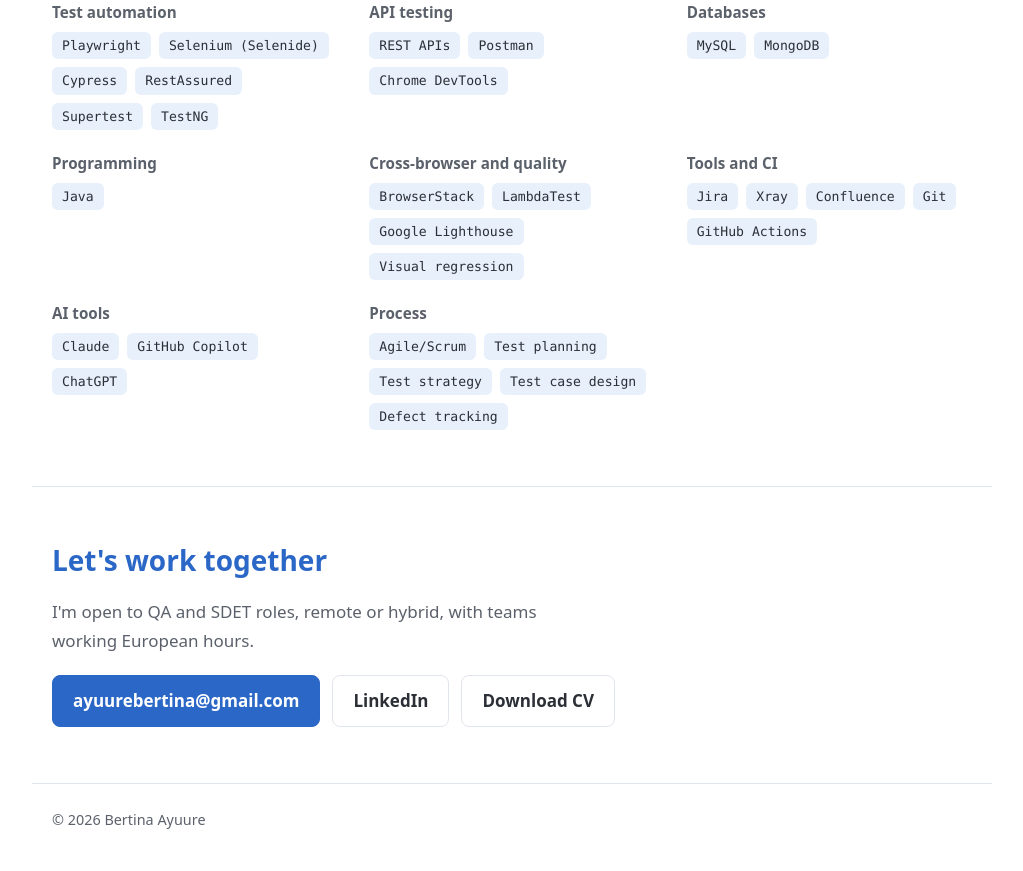
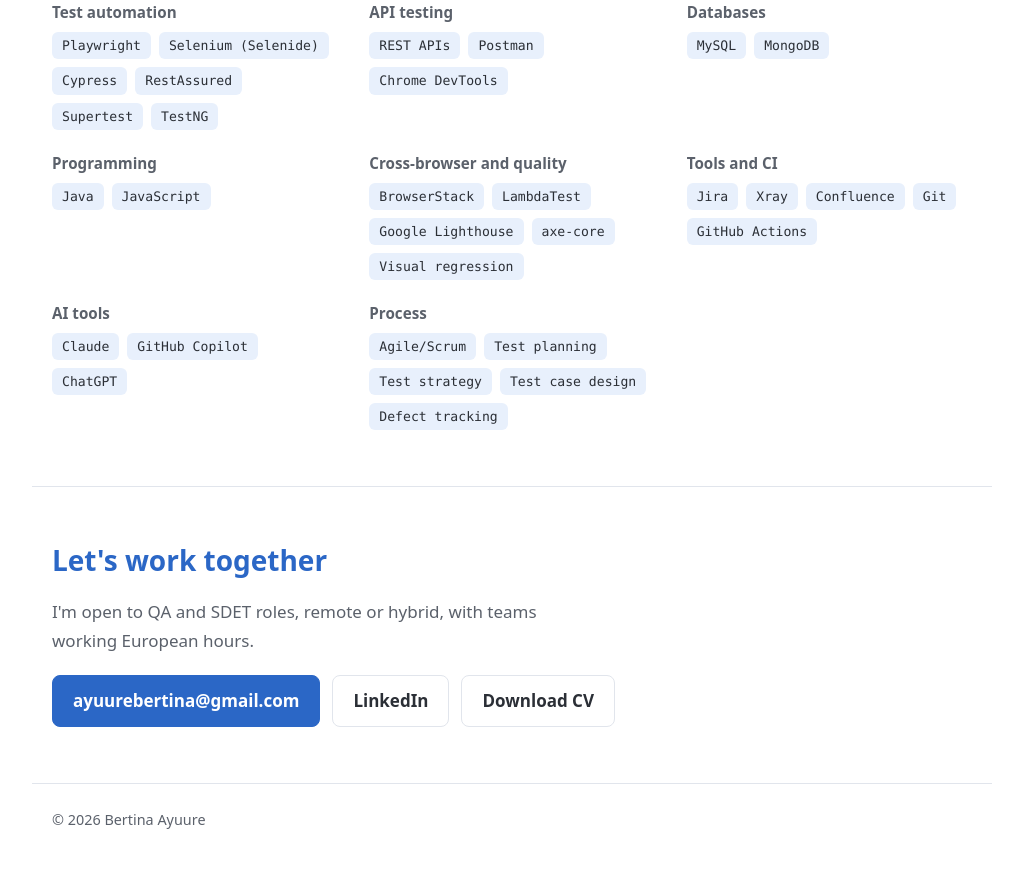
Before and after one commit to ayuure/portfolio, a website: page index.html in a window 1280 px wide. Shown: the part 5070-5941 px from the top of the page, without its empty margins (128-1151 px from the left). Drawn offline with Linux system fonts and the light colour scheme.

Commit message:
Add axe-core and JavaScript to the Toolbox

```diff
--- a/index.html
+++ b/index.html
@@ -246,8 +246,8 @@
         <div><h3>Test automation</h3><ul class="tags"><li>Playwright</li><li>Selenium (Selenide)</li><li>Cypress</li><li>RestAssured</li><li>Supertest</li><li>TestNG</li></ul></div>
         <div><h3>API testing</h3><ul class="tags"><li>REST APIs</li><li>Postman</li><li>Chrome DevTools</li></ul></div>
         <div><h3>Databases</h3><ul class="tags"><li>MySQL</li><li>MongoDB</li></ul></div>
-        <div><h3>Programming</h3><ul class="tags"><li>Java</li></ul></div>
-        <div><h3>Cross-browser and quality</h3><ul class="tags"><li>BrowserStack</li><li>LambdaTest</li><li>Google Lighthouse</li><li>Visual regression</li></ul></div>
+        <div><h3>Programming</h3><ul class="tags"><li>Java</li><li>JavaScript</li></ul></div>
+        <div><h3>Cross-browser and quality</h3><ul class="tags"><li>BrowserStack</li><li>LambdaTest</li><li>Google Lighthouse</li><li>axe-core</li><li>Visual regression</li></ul></div>
         <div><h3>Tools and CI</h3><ul class="tags"><li>Jira</li><li>Xray</li><li>Confluence</li><li>Git</li><li>GitHub Actions</li></ul></div>
         <div><h3>AI tools</h3><ul class="tags"><li>Claude</li><li>GitHub Copilot</li><li>ChatGPT</li></ul></div>
         <div><h3>Process</h3><ul class="tags"><li>Agile/Scrum</li><li>Test planning</li><li>Test strategy</li><li>Test case design</li><li>Defect tracking</li></ul></div>
```
